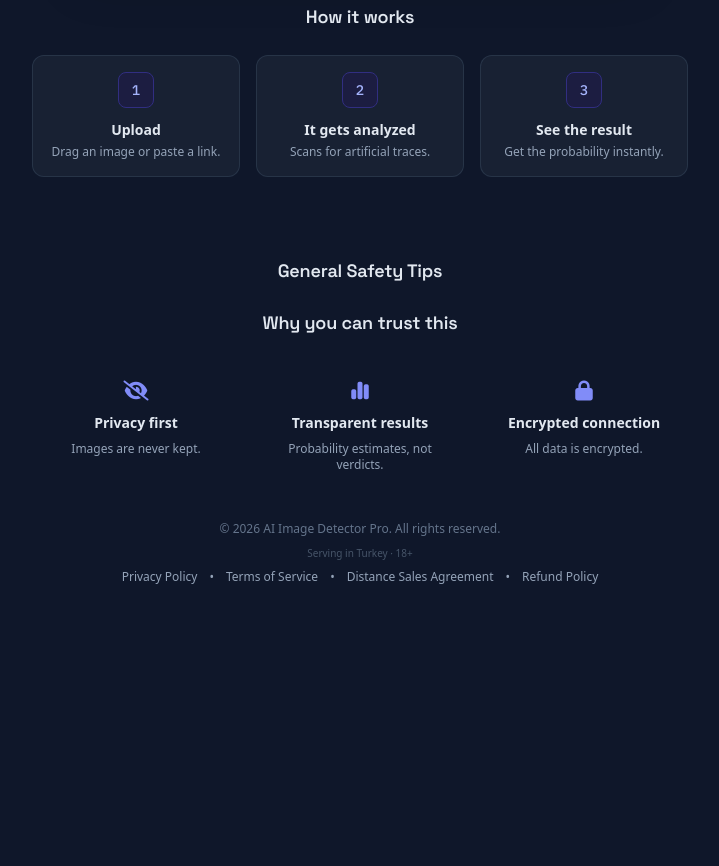
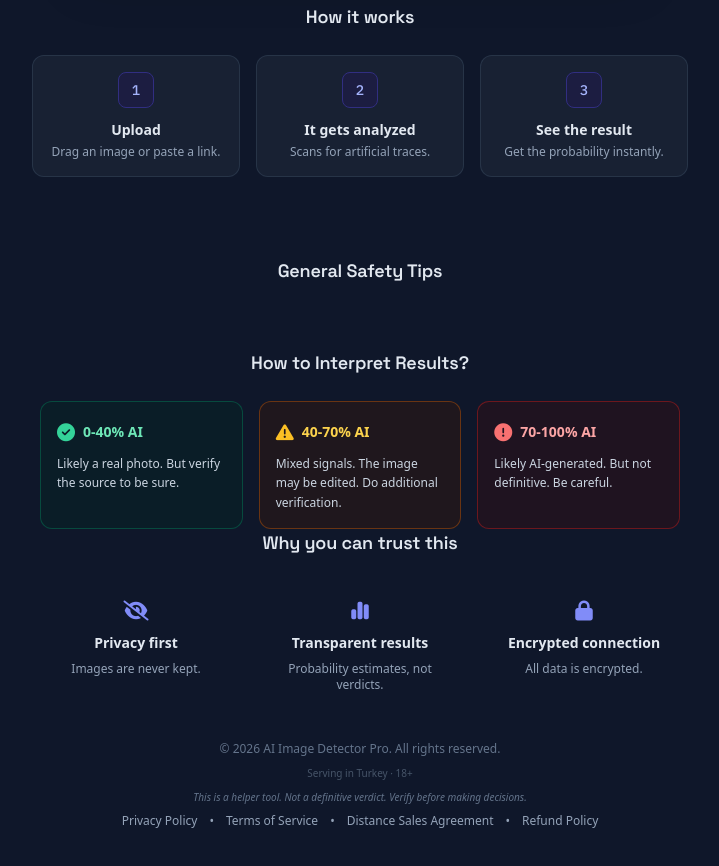
Before and after one commit to skyazadbey-jpg/ai-image-detector, a plain HTML site: page index.html in a window 1280 px wide. Shown: the part 1248-2114 px from the top of the page, without its empty margins (280-999 px from the left). Before the commit the page ends 1905 px from the top, so only its background shows below. Drawn offline with nearby package versions, Linux system fonts and the light colour scheme.

Commit message:
Add files via upload

```diff
--- a/index.html
+++ b/index.html
@@ -282,6 +282,10 @@
             <i class="fas fa-shield-halved"></i>
             <span data-i18n="heroBadge">Görselleriniz asla saklanmaz</span>
         </div>
+                <div class="inline-flex items-center gap-2 bg-emerald-950/40 border border-emerald-800/50 text-emerald-300 text-xs font-semibold px-3 py-1.5 rounded-full mb-4 ml-2">
+            <i class="fas fa-check-circle"></i>
+            <span data-i18n="heroBadge2">%100 gizli · Ücretsiz deneyin</span>
+        </div>
                 <div id="modeHeroIcon" class="mb-4 flex justify-center">
             <div class="w-16 h-16 rounded-2xl flex items-center justify-center bg-gradient-to-br from-indigo-500 to-violet-600 shadow-lg">
                 <i class="fas fa-magnifying-glass text-white text-2xl"></i>
@@ -411,7 +415,17 @@
                     </button>
                 </div>
                 <div class="bg-slate-800/60 p-3 rounded-lg border border-slate-800 mt-2">
-                    <p class="text-[11px] text-slate-400 leading-relaxed" data-i18n="disclaimerText">ℹ️ <strong>Probabilistic Analysis:</strong> Scores are estimates.</p>
+                    <div class="bg-amber-950/40 p-4 rounded-xl border border-amber-700/50 mt-3">
+    <div class="flex items-start gap-3">
+        <i class="fas fa-triangle-exclamation text-amber-400 text-lg mt-0.5"></i>
+        <div class="text-left">
+            <p class="text-xs font-bold text-amber-300 mb-1" data-i18n="disclaimerTitle">⚠️ Önemli Uyarı</p>
+            <p class="text-[11px] text-amber-100/80 leading-relaxed" data-i18n="disclaimerText">
+                Bu sonuç <strong>olasılık tahminidir</strong>, kesin hüküm değildir. Yapay zeka modelleri piksel desenlerini analiz eder ve <strong>%100 doğru değildir</strong>. Önemli kararlar vermeden önce (emlak alım-satımı, araç alım-satımı, hukuki süreçler) mutlaka <strong>ek doğrulama</strong> yapın. Satıcıdan daha fazla bilgi isteyin, resmi kayıtları kontrol edin.
+            </p>
+        </div>
+    </div>
+</div>
                 </div>
             </div>
 
@@ -480,6 +494,33 @@
         </div>
     </div>
 
+        <!-- NASIL KULLANILIR -->
+    <div class="max-w-2xl w-full mx-auto mt-10 px-2">
+        <h3 class="text-center font-display text-lg font-semibold text-slate-200 mb-6" data-i18n="howToUseTitle">Sonuçları Nasıl Yorumlarsınız?</h3>
+        <div class="grid grid-cols-1 sm:grid-cols-3 gap-4">
+            <div class="bg-emerald-950/30 border border-emerald-700/50 rounded-xl p-4">
+                <div class="flex items-center gap-2 mb-2">
+                    <i class="fas fa-circle-check text-emerald-400 text-lg"></i>
+                    <span class="text-sm font-bold text-emerald-300" data-i18n="resultGreenTitle">%0-40 AI</span>
+                </div>
+                <p class="text-xs text-slate-300 leading-relaxed" data-i18n="resultGreenDesc">Yüksek ihtimalle gerçek fotoğraf. Ama yine de emin olmak için kaynağı kontrol edin.</p>
+            </div>
+            <div class="bg-amber-950/30 border border-amber-700/50 rounded-xl p-4">
+                <div class="flex items-center gap-2 mb-2">
+                    <i class="fas fa-triangle-exclamation text-amber-400 text-lg"></i>
+                    <span class="text-sm font-bold text-amber-300" data-i18n="resultYellowTitle">%40-70 AI</span>
+                </div>
+                <p class="text-xs text-slate-300 leading-relaxed" data-i18n="resultYellowDesc">Karışık sinyaller. Görsel düzenlenmiş olabilir. Mutlaka ek doğrulama yapın.</p>
+            </div>
+            <div class="bg-red-950/30 border border-red-700/50 rounded-xl p-4">
+                <div class="flex items-center gap-2 mb-2">
+                    <i class="fas fa-circle-exclamation text-red-400 text-lg"></i>
+                    <span class="text-sm font-bold text-red-300" data-i18n="resultRedTitle">%70-100 AI</span>
+                </div>
+                <p class="text-xs text-slate-300 leading-relaxed" data-i18n="resultRedDesc">Yüksek ihtimalle yapay zeka. Ama kesin hüküm değil. Dikkatli olun.</p>
+            </div>
+        </div>
+    </div>
         <h3 class="text-center font-display text-lg font-semibold text-slate-200 mb-6" data-i18n="trustTitle">Neden güvenebilirsiniz</h3>
         <div class="grid grid-cols-1 sm:grid-cols-3 gap-4">
             <div class="flex flex-col items-center text-center gap-2 p-4">
@@ -503,6 +544,7 @@
     <footer class="mt-8 text-center text-xs text-slate-500 space-y-2 mb-12">
         <p>&copy; 2026 AI Image Detector Pro. <span data-i18n="footerRights">All rights reserved.</span></p>
               <p class="text-slate-600 text-[10px]" data-i18n="footerCompanyLine">Türkiye'de hizmet vermektedir · 18+</p>
+                      <p class="text-[10px] text-slate-500 italic mt-1" data-i18n="footerDisclaimer">Bu araç yardımcı bir araçtır. Kesin hüküm vermez. Önemli kararlar için ek doğrulama yapın.</p>
         <div class="flex flex-wrap justify-center gap-3 text-slate-400">
             <a href="privacy.html" target="_blank" rel="noopener" class="hover:underline" data-i18n="privacyLink">Privacy Policy</a>
             <span>•</span>
@@ -771,11 +813,20 @@
                 modalPlan: "Pro Unlimited Plan", modalBtn: "Upgrade Now",
                 modalClose: "Maybe Later", withdrawalConsentText: "I confirm immediate performance.",
                 fileTooLarge: "File size exceeds 10MB limit!",
+                                howToUseTitle: "How to Interpret Results?",
+                resultGreenTitle: "0-40% AI",
+                resultGreenDesc: "Likely a real photo. But verify the source to be sure.",
+                resultYellowTitle: "40-70% AI",
+                resultYellowDesc: "Mixed signals. The image may be edited. Do additional verification.",
+                resultRedTitle: "70-100% AI",
+                resultRedDesc: "Likely AI-generated. But not definitive. Be careful.",
+                disclaimerTitle: "⚠️ Important Notice",
                 disclaimerText: "ℹ️ <strong>Probabilistic Analysis:</strong> Scores are estimates.",
                 shareTwitter: "Share on X", shareWhatsapp: "WhatsApp",
                 inviteTitle: "Invite Friends", inviteDesc: "Share your referral link.",
                 copyBtn: "Copy", footerRights: "All rights reserved.",
                                footerCompanyLine: "Serving in Turkey · 18+",
+                                               footerDisclaimer: "This is a helper tool. Not a definitive verdict. Verify before making decisions.",
                 privacyLink: "Privacy Policy", termsLink: "Terms of Service",
                 distanceLink: "Distance Sales Agreement", refundLink: "Refund Policy",
                 closeBtn: "Close", cookieText: "We use cookies.", cookieBtn: "Accept & Close",
@@ -785,6 +836,7 @@
                 distanceTitle: "Distance Sales Agreement", distanceBody: "<strong>Distance Contract</strong>",
                 refundTitle: "Refund Policy", refundBody: "<strong>Refund:</strong>",
                 heroBadge: "Your images are never stored",
+                                heroBadge2: "100% private · Try free",
                 heroTitle: "Is that image real, or AI-generated?",
                 heroSubtitle: "Find out in seconds.",
                 trustStorage: "Images stored", trustSpeed: "Average analysis time",
@@ -865,11 +917,20 @@
                 modalPlan: "Pro Sınırsız Plan", modalBtn: "Hemen Yükselt",
                 modalClose: "Belki Sonra", withdrawalConsentText: "Hemen başlatılmasını onaylıyorum.",
                 fileTooLarge: "Dosya boyutu 10MB sınırını aşıyor!",
+                                howToUseTitle: "Sonuçları Nasıl Yorumlarsınız?",
+                resultGreenTitle: "%0-40 AI",
+                resultGreenDesc: "Yüksek ihtimalle gerçek fotoğraf. Ama emin olmak için kaynağı kontrol edin.",
+                resultYellowTitle: "%40-70 AI",
+                resultYellowDesc: "Karışık sinyaller. Görsel düzenlenmiş olabilir. Ek doğrulama yapın.",
+                resultRedTitle: "%70-100 AI",
+                resultRedDesc: "Yüksek ihtimalle yapay zeka. Ama kesin hüküm değil. Dikkatli olun.",
+                disclaimerTitle: "⚠️ Önemli Uyarı",
                 disclaimerText: "ℹ️ <strong>Olasılıksal Analiz:</strong> Skorlar tahminidir.",
                 shareTwitter: "X'te Paylaş", shareWhatsapp: "WhatsApp",
                 inviteTitle: "Arkadaşını Davet Et", inviteDesc: "Davet bağlantını paylaş.",
                 copyBtn: "Kopyala", footerRights: "Tüm hakları saklıdır.",
                  footerCompanyLine: "Türkiye'de hizmet vermektedir · 18+",
+                                 footerDisclaimer: "Bu araç yardımcı bir araçtır. Kesin hüküm vermez. Önemli kararlar için ek doğrulama yapın.",
                 privacyLink: "Gizlilik Politikası", termsLink: "Kullanım Koşulları",
                 distanceLink: "Mesafeli Satış Sözleşmesi", refundLink: "İptal ve İade",
                 closeBtn: "Kapat", cookieText: "Çerez kullanıyoruz.", cookieBtn: "Kabul Et",
@@ -879,6 +940,7 @@
                 distanceTitle: "Mesafeli Satış Sözleşmesi", distanceBody: "<strong>Mesafeli Satış</strong>",
                 refundTitle: "İptal ve İade Politikası", refundBody: "<strong>İade:</strong>",
                 heroBadge: "Görselleriniz asla saklanmaz",
+                                heroBadge2: "%100 gizli · Ücretsiz deneyin",
                 heroTitle: "Bir görsel gerçek mi, yapay zeka mı?",
                 heroSubtitle: "Saniyeler içinde öğrenin.",
                 trustStorage: "Görsel saklanır", trustSpeed: "Ortalama analiz süresi",
```
